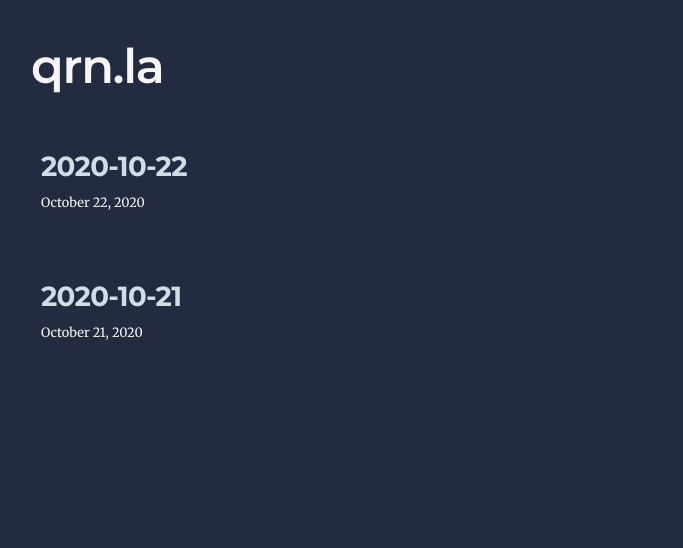
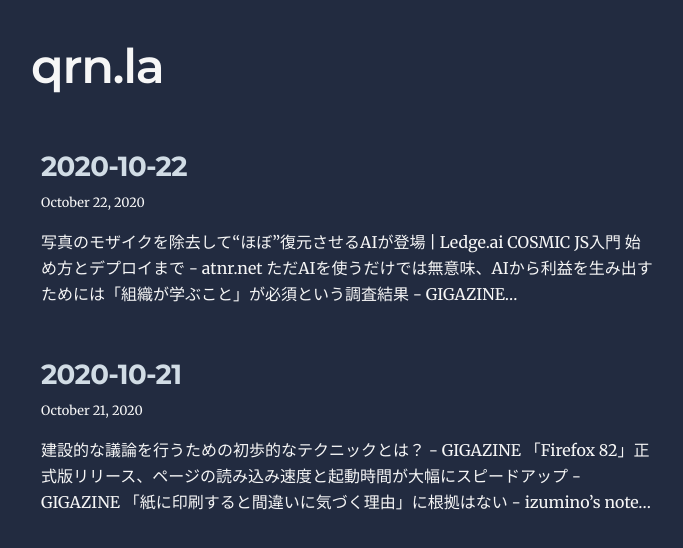
Before and after one commit to laprn/my-track, a Gatsby site: page / in a window 1280 px wide. Shown: the whole page, without its empty margins (293-976 px from the left). Built offline with nearby package versions, Linux system fonts and the light colour scheme; Gatsby itself is replaced by a stand-in of ours.

```diff
--- a/src/pages/index.js
+++ b/src/pages/index.js
@@ -47,14 +47,14 @@
                   </h2>
                   <small>{post.frontmatter.date}</small>
                 </header>
-                {/* <section>
+                <section>
                   <p
                     dangerouslySetInnerHTML={{
                       __html: post.frontmatter.description || post.excerpt,
                     }}
                     itemProp="description"
                   />
-                </section> */}
+                </section>
               </article>
             </li>
           )
```
